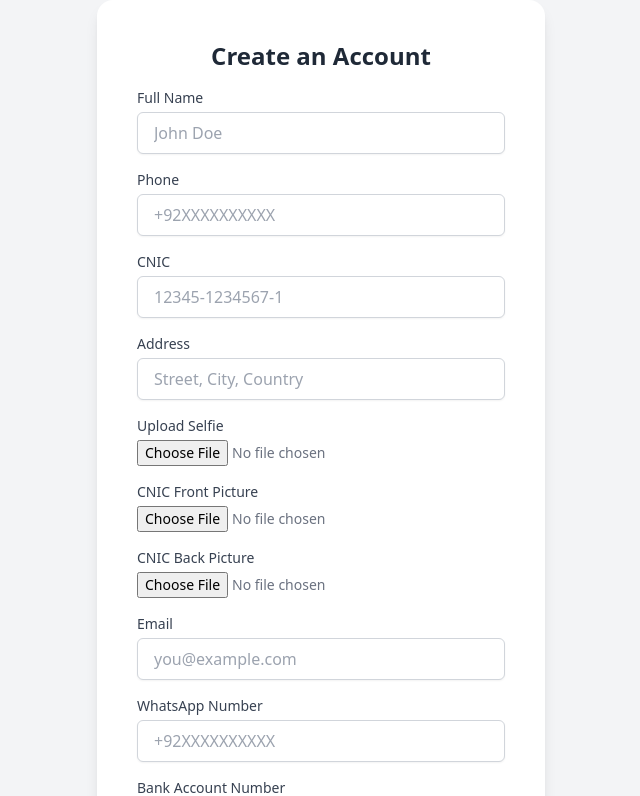
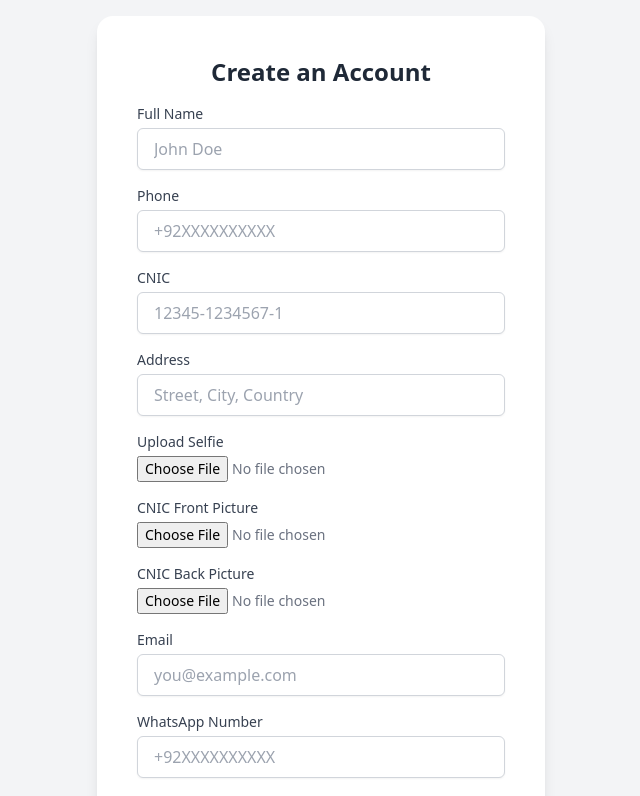
Before and after one commit to mehakgmd/zeenox, a React (Vite) app: page / in a window 1280 px wide. Shown: the top 796 px of the page, without its empty margins (319-959 px from the left). Built offline with nearby package versions, Linux system fonts and the light colour scheme.

Commit message:
3rd commit

```diff
--- a/src/layout/SideBar.jsx
+++ b/src/layout/SideBar.jsx
@@ -10,7 +10,7 @@ function Sidebar() {
       <div className="flex flex-col flex-1 overflow-y-auto">
         <nav className="flex flex-col flex-1 overflow-y-auto bg-gradient-to-b from-gray-700 to-blue-500 px-2 py-4 rounded-r-2xl">
           <div>
-            <a href="#" className="flex items-center pr-7">
+            <a href="#" className="flex items-center pr-9">
              <img
              src="/Logo/zeenox.png"
              />
--- a/src/pages/SignIn.jsx
+++ b/src/pages/SignIn.jsx
@@ -5,7 +5,19 @@ import SignInForm from '../components/Sign-In';
 const SignIn = () => {
   return (
     <div className="relative min-h-screen flex items-center justify-center bg-gray-100 overflow-hidden">
-      {/* Dotted background pattern */}
+
+      {/* Signup form */}
+      <div className="bg-white rounded-2xl shadow-lg p-10 w-full max-w-md z-10">
+        <SignInForm />
+      </div>
+    </div>
+  );
+};
+
+export default SignIn;
+
+
+{/* Dotted background pattern */}
       {/* <div className="hidden md:block absolute top-24 left-96 w-32 h-32 opacity-70 pointer-events-none">
       <img
       src='/yellow-dotted.svg'
@@ -19,13 +31,3 @@ const SignIn = () => {
       alt='Dots-Image'
       />
       </div> */}
-
-      {/* Signup form */}
-      <div className="bg-white rounded-2xl shadow-lg p-10 w-full max-w-md z-10">
-        <SignInForm />
-      </div>
-    </div>
-  );
-};
-
-export default SignIn;
--- a/src/pages/SignUp.jsx
+++ b/src/pages/SignUp.jsx
@@ -4,7 +4,7 @@ import SignupForm from '../components/Sign-Up';
 
 const Signup = () => {
   return (
-    <div className="relative min-h-screen flex items-center justify-center bg-gray-100 overflow-hidden">
+    <div className="relative pt-4 pb-4 min-h-screen flex items-center justify-center bg-gray-100 overflow-hidden">
       {/* Dotted background pattern */}
       {/* <div className="hidden md:block absolute top-5 left-96 w-32 h-32 opacity-70 pointer-events-none">
       <img
```
